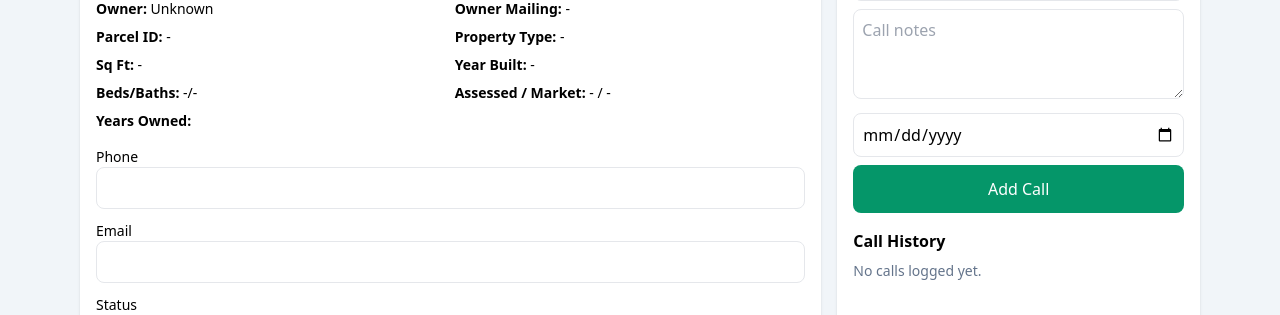
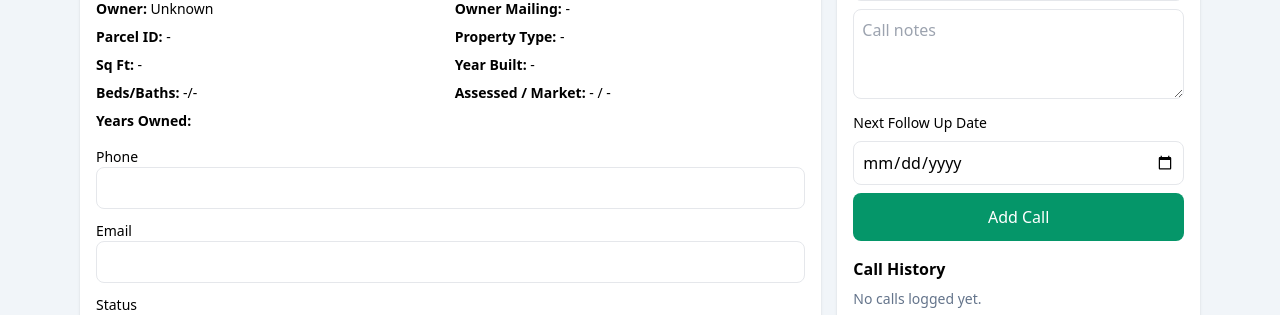
Before and after one commit to jake0822/D4DListGenTool, a FastAPI app: template templates/property_detail.html in a window 1280 px wide. Shown: the part 165-480 px from the top of the page. Run offline with FastAPI, Linux system fonts and the light colour scheme; the template is opened without the code that fills it, so the values that code supplies are empty; some libraries are stand-ins or nearby versions.

Commit message:
Add accessibility labels and typing import

```diff
--- a/d4d_app/services/lead_service.py
+++ b/d4d_app/services/lead_service.py
@@ -1,6 +1,7 @@
 from __future__ import annotations
 
 from datetime import date
+from typing import Any
 from sqlalchemy import select
 from sqlalchemy.orm import Session
 
--- a/templates/index.html
+++ b/templates/index.html
@@ -4,7 +4,7 @@
 <section class="bg-white rounded-xl shadow p-6">
     <h1 class="text-2xl font-bold mb-4">Driving for Dollars - Leon County, FL</h1>
     <label for="addressSearch" class="block text-sm font-medium mb-2">Search Address</label>
-    <input id="addressSearch" type="text" placeholder="Start typing address..." class="w-full text-lg p-4 border rounded-lg" autocomplete="off" />
+    <input id="addressSearch" type="text" placeholder="Start typing address..." class="w-full text-lg p-4 border rounded-lg" autocomplete="off" aria-label="Search Leon County property address" />
     <ul id="searchResults" class="border rounded-lg mt-2 hidden bg-white"></ul>
 
     <form method="post" action="/properties/add" class="mt-4" id="addPropertyForm">
--- a/templates/property_detail.html
+++ b/templates/property_detail.html
@@ -48,7 +48,8 @@
         <form method="post" action="/property/{{ lead.id }}/calls" class="space-y-2 mb-4">
             <input name="result" placeholder="Result (No answer, etc.)" class="w-full border rounded-lg p-2" />
             <textarea name="notes" placeholder="Call notes" class="w-full border rounded-lg p-2" rows="3"></textarea>
-            <input type="date" name="next_follow_up_date" class="w-full border rounded-lg p-2" />
+            <label for="next_follow_up_date" class="block text-sm font-medium">Next Follow Up Date</label>
+            <input id="next_follow_up_date" type="date" name="next_follow_up_date" class="w-full border rounded-lg p-2" />
             <button class="w-full px-3 py-3 bg-emerald-600 text-white rounded-lg">Add Call</button>
         </form>
 
```
